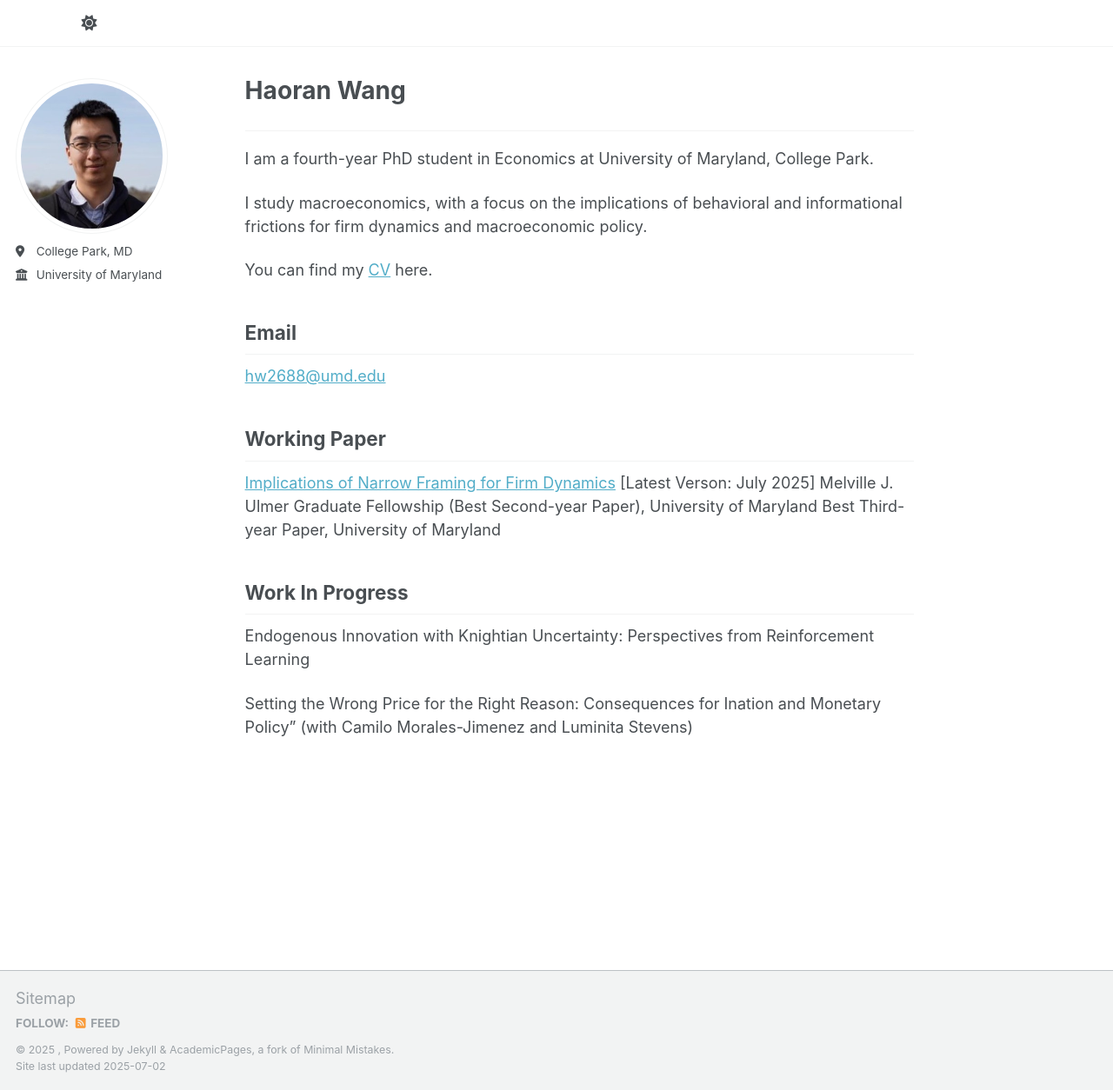
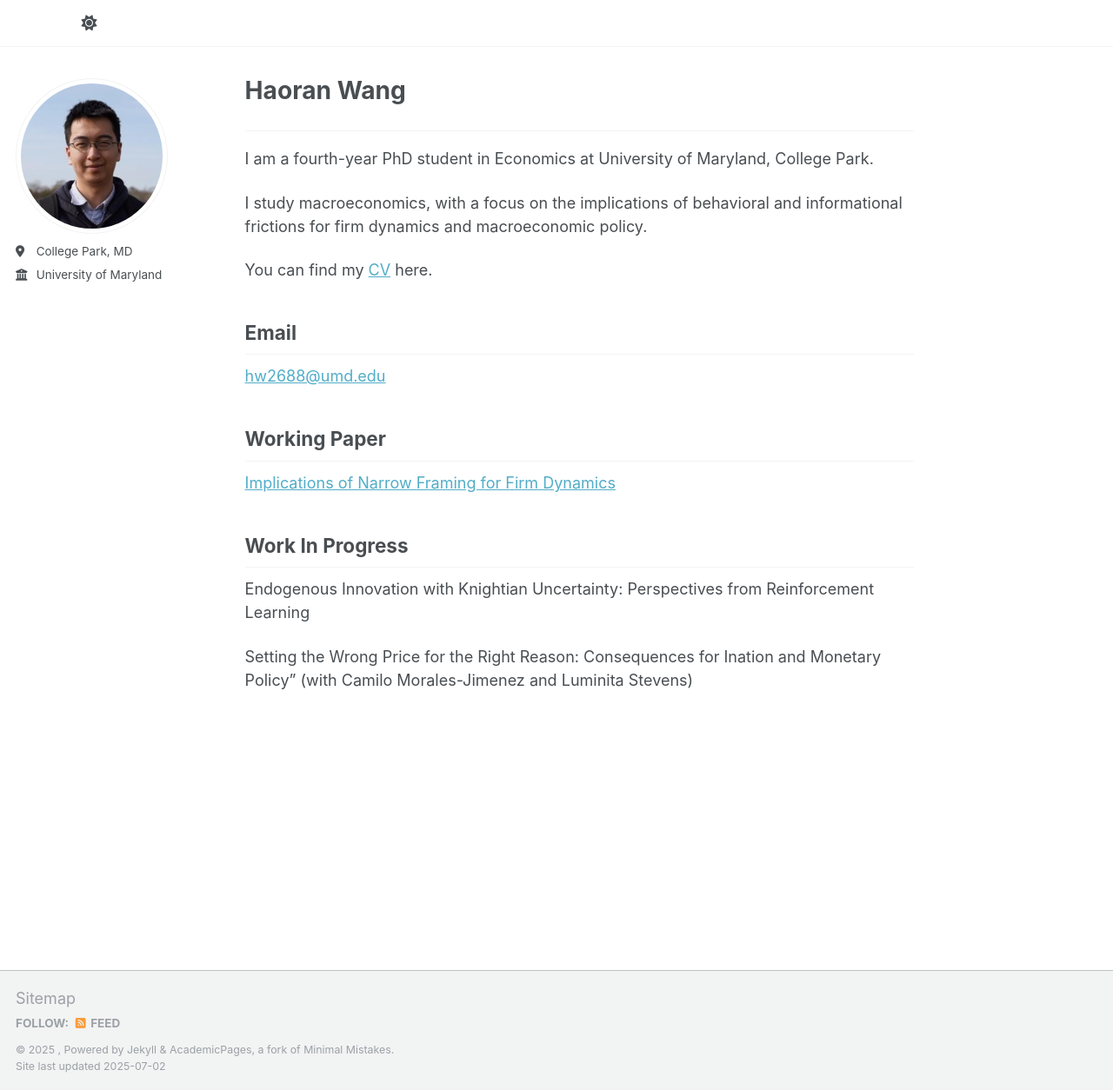
Before and after one commit to harrywang-econ/haoran-wang.github.io, a Jekyll site: the page built from _pages/about.md, in a window 1280 px wide and 1254 px high. Shown: the whole window at 87% size. Built offline with Jekyll 4.4.1, drawn with Linux system fonts in a browser that asks for light colours; a script that is not in the unit is left out.

Commit message:
Update about.md

```diff
--- a/_pages/about.md
+++ b/_pages/about.md
@@ -23,10 +23,6 @@ Email
 Working Paper
 -------------
 [Implications of Narrow Framing for Firm Dynamics](files/NF_draft_July_2025.pdf)
-[Latest Verson: July 2025]
-Melville J. Ulmer Graduate Fellowship (Best Second-year Paper), University of Maryland
-Best Third-year Paper, University of Maryland
-
 
 Work In Progress
 ----------------
```
